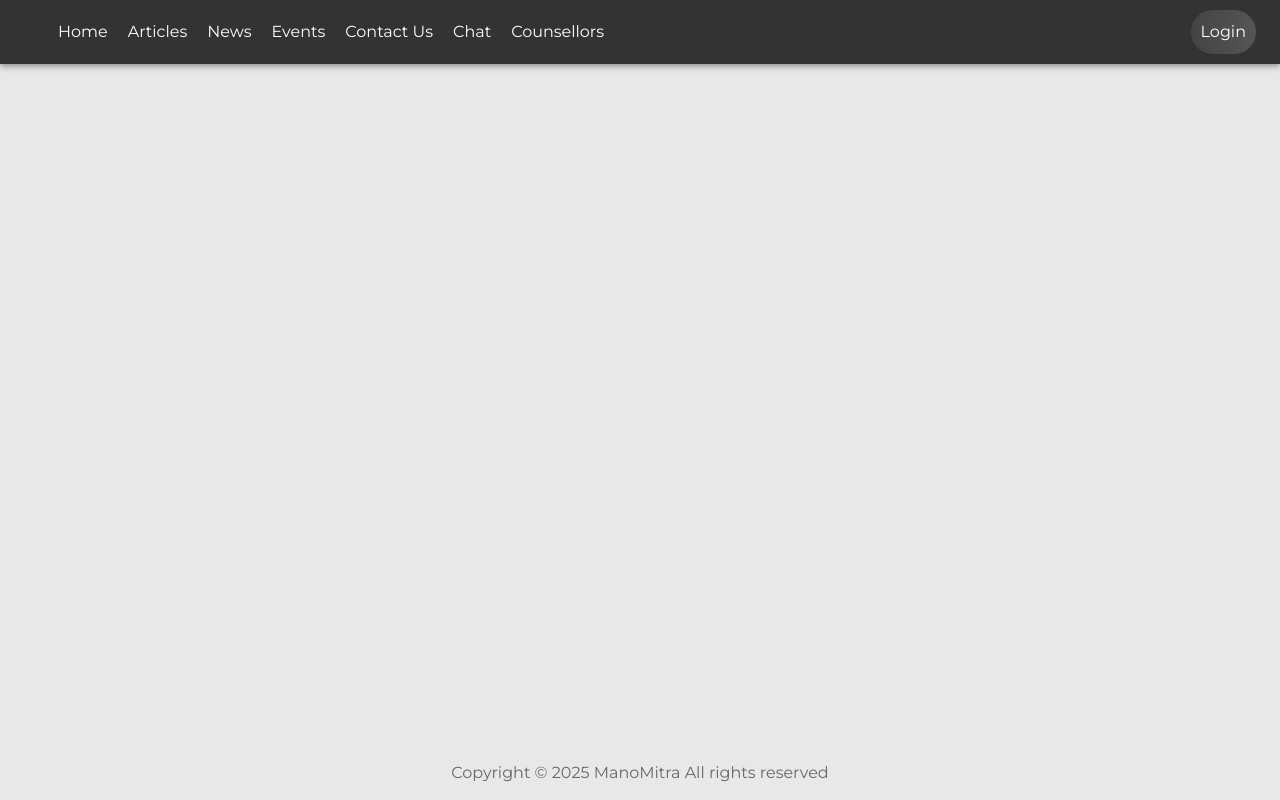
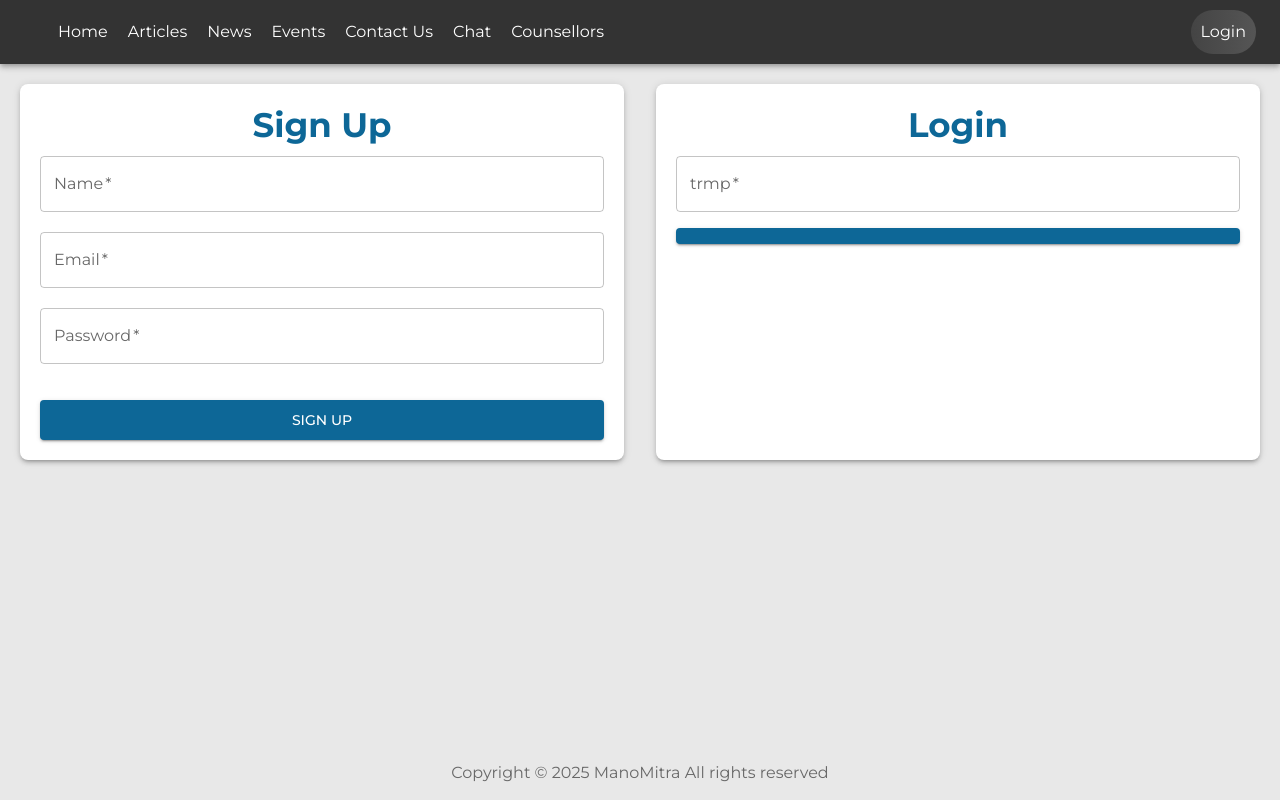
Before and after one commit to Akshat851/ManoMitra, a React (Create React App) app in the folder client/: page /login in a window 1280 px wide. Built offline with nearby package versions, Linux system fonts and the light colour scheme; some icons are missing.

Commit message:
worked on login signup page

```diff
--- a/client/src/App.js
+++ b/client/src/App.js
@@ -8,7 +8,7 @@ import { Footer } from "./components/Footer";
 import { Box } from "@mui/material";
 import { DetailedArticle } from "./pages/DetailedArticle";
 import { Articles } from "./pages/Articles";
-
+import { LoginSignup } from "./pages/LoginSignup";
 function App() {
   return (
     <BrowserRouter>
@@ -26,6 +26,7 @@ function App() {
             <Route path="/contact" element={<ContactUsPage />} />
             <Route path="/news" element={<NewsPage />} />
             <Route path="/articles" element={<Articles />} />
+            <Route path="/login" element={<LoginSignup />} />
             <Route path="/articles/:articleId" element={<DetailedArticle />} />
           </Routes>
         </Box>
--- a/client/src/components/NavigationBar.js
+++ b/client/src/components/NavigationBar.js
@@ -97,7 +97,7 @@ export const NavigationBar = () => {
             p="10px"
             borderRadius="50px"
             component={Link}
-            to={"/"}
+            to={"/login"}
             color="inherit"
             sx={{
               textDecoration: "none",
--- /dev/null
+++ b/client/src/pages/LoginSignup.js
@@ -0,0 +1,203 @@
+import {
+  Box,
+  Button,
+  CircularProgress,
+  Grid,
+  TextField,
+  Typography,
+} from "@mui/material";
+import React, { useState } from "react";
+
+export const LoginSignup = () => {
+  // const [stateLoginDisabled, setStateLoginDisabled] = useState(false);
+
+  // const [loginSucess, setLoginSucess] = useState(false);
+  // const [loginError, setLoginError] = useState(false);
+
+  // const [signinSucess, setSigninSucess] = useState(false);
+  // const [signinError, setSigninError] = useState(false);
+
+  // const [formLoginData, setFormLoginData] = useState({
+  //   name: "",
+  //   password: "",
+  // });
+
+  const [stateSignupDisabled, setStateSignupDisabled] = useState(false);
+
+  const [formSignupData, setFormSignupData] = useState({
+    name: "",
+    email: "",
+    isDoctor: false,
+    specialization: "",
+    degree: "",
+    password: "",
+  });
+
+  const handleSignupSubmit = (e) => {
+    e.preventDefault();
+    setStateSignupDisabled(true);
+  };
+
+  const handleSignupChange = (event) => {
+    const { name, value } = event.target;
+    setFormSignupData((prevData) => ({
+      ...prevData,
+      [name]: value,
+    }));
+  };
+
+  return (
+    <Grid container spacing={4} m="20px">
+      <Grid
+        size={{ xs: 12, md: 6 }}
+        bgcolor="primary.light"
+        p="20px"
+        borderRadius="8px"
+        boxShadow={3}
+      >
+        <Typography
+          variant="h4"
+          align="center"
+          color="primary.main"
+          fontWeight="bold"
+          mb="10px"
+        >
+          Sign Up
+        </Typography>
+        <Box component="form" onSubmit={handleSignupSubmit}>
+          <TextField
+            name="name"
+            id="name"
+            label="Name"
+            required
+            fullWidth
+            placeholder="Enter Your Full Name"
+            value={formSignupData.name}
+            onChange={handleSignupChange}
+            sx={{
+              mb: "20px",
+              "& .MuiOutlinedInput-root": {
+                "&:hover fieldset": {
+                  borderColor: "primary.main",
+                },
+              },
+              input: { color: "primary.main" },
+            }}
+          />
+          <TextField
+            name="email"
+            id="email"
+            label="Email"
+            required
+            fullWidth
+            placeholder="Enter Your Email"
+            value={formSignupData.email}
+            onChange={handleSignupChange}
+            sx={{
+              mb: "20px",
+              "& .MuiOutlinedInput-root": {
+                "&:hover fieldset": {
+                  borderColor: "primary.main",
+                },
+              },
+              input: { color: "primary.main" },
+            }}
+          />
+          <TextField
+            name="password"
+            id="password"
+            label="Password"
+            required
+            fullWidth
+            placeholder="Enter Password"
+            value={formSignupData.password}
+            onChange={handleSignupChange}
+            sx={{
+              mb: "20px",
+              "& .MuiOutlinedInput-root": {
+                "&:hover fieldset": {
+                  borderColor: "primary.main",
+                },
+              },
+              input: { color: "primary.main" },
+            }}
+          />
+          <Button
+            color="primary"
+            variant="contained"
+            type="submit"
+            disabled={stateSignupDisabled}
+            fullWidth
+            sx={{
+              p: 1,
+              mt: 2,
+            }}
+          >
+            {stateSignupDisabled ? (
+              <CircularProgress size={24} sx={{ color: "primary.light" }} />
+            ) : (
+              "Sign Up"
+            )}
+          </Button>
+        </Box>
+      </Grid>
+      <Grid
+        size={{ xs: 12, md: 6 }}
+        bgcolor="primary.light"
+        p="20px"
+        borderRadius="8px"
+        boxShadow={3}
+      >
+        <Typography
+          variant="h4"
+          align="center"
+          color="primary.main"
+          fontWeight="bold"
+          mb="10px"
+        >
+          Login
+        </Typography>
+        <Box
+          component="form"
+          // onSubmit={handleSubmit}
+        >
+          <TextField
+            required
+            fullWidth
+            id="termp"
+            label="trmp"
+            name="email"
+            placeholder="Enter Your Email"
+            // value={formData.email}
+            // onChange={handleChange}
+            sx={{
+              "& .MuiOutlinedInput-root": {
+                "&:hover fieldset": {
+                  borderColor: "primary.main",
+                },
+              },
+              input: { color: "primary.main" },
+            }}
+          />
+          <Button
+            color="primary"
+            variant="contained"
+            type="submit"
+            // disabled={stateDisabled}
+            fullWidth
+            sx={{
+              p: 1,
+              mt: 2,
+            }}
+          >
+            {/* {stateDisabled ? (
+                <CircularProgress size={24} sx={{ color: "primary.light" }} />
+              ) : (
+                "Send Message"
+              )} */}
+          </Button>
+        </Box>
+      </Grid>
+    </Grid>
+  );
+};
```
